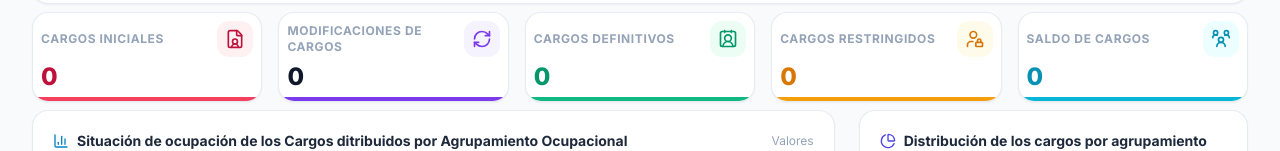
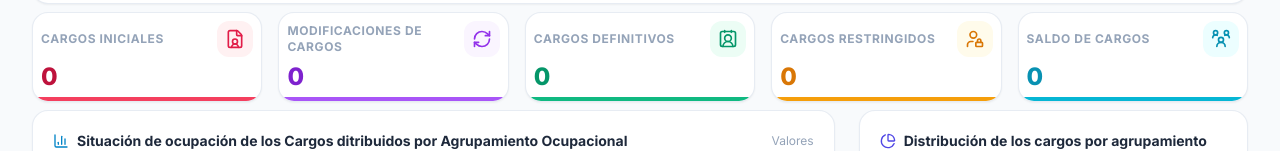
Before and after one commit to presumtra/cargos, a plain HTML site: page index.html in a window 1280 px wide. Shown: the part 283-434 px from the top of the page. Drawn offline with nearby package versions, Linux system fonts and the light colour scheme; no server answers.

Commit message:
Update index.html

```diff
--- a/index.html
+++ b/index.html
@@ -177,7 +177,7 @@
         <div class="bg-white rounded-2xl p-2 shadow-sm border border-slate-200/80 flex flex-col justify-between relative overflow-hidden">
             <div class="flex items-center justify-between text-slate-500 mb-1">
                 <span class="text-xs font-bold uppercase tracking-wider text-slate-400">Cargos iniciales</span>
-                <div class="p-2 bg-rose-50 text-rose-700 rounded-xl">
+                <div class="p-2 bg-rose-50 text-rose-600 rounded-xl">
                     <i data-lucide="file-user" class="w-5 h-5"></i>
                 </div>
             </div>
@@ -190,14 +190,14 @@
         <div class="bg-white rounded-2xl p-2 shadow-sm border border-slate-200/80 flex flex-col justify-between relative overflow-hidden">
             <div class="flex items-center justify-between text-slate-500 mb-1">
                 <span class="text-xs font-bold uppercase tracking-wider text-slate-400">Modificaciones de cargos</span>
-                <div class="p-2 bg-violet-50 text-violet-600 rounded-xl">
+                <div class="p-2 bg-purple-50 text-purple-600 rounded-xl">
                     <i data-lucide="refresh-cw" class="w-5 h-5"></i>
                 </div>
             </div>
             <div>
-            <div id="kpi-modificaciones" class="text-2xl font-black text-slate-900 tracking-tight">0</div>
+            <div id="kpi-modificaciones" class="text-2xl font-black text-purple-700 tracking-tight">0</div>
             </div>
-            <div class="absolute bottom-0 left-0 right-0 h-1 bg-violet-600"></div>
+            <div class="absolute bottom-0 left-0 right-0 h-1 bg-purple-500"></div>
         </div>
 
         <div class="bg-white rounded-2xl p-2 shadow-sm border border-slate-200/80 flex flex-col justify-between relative overflow-hidden">
```
